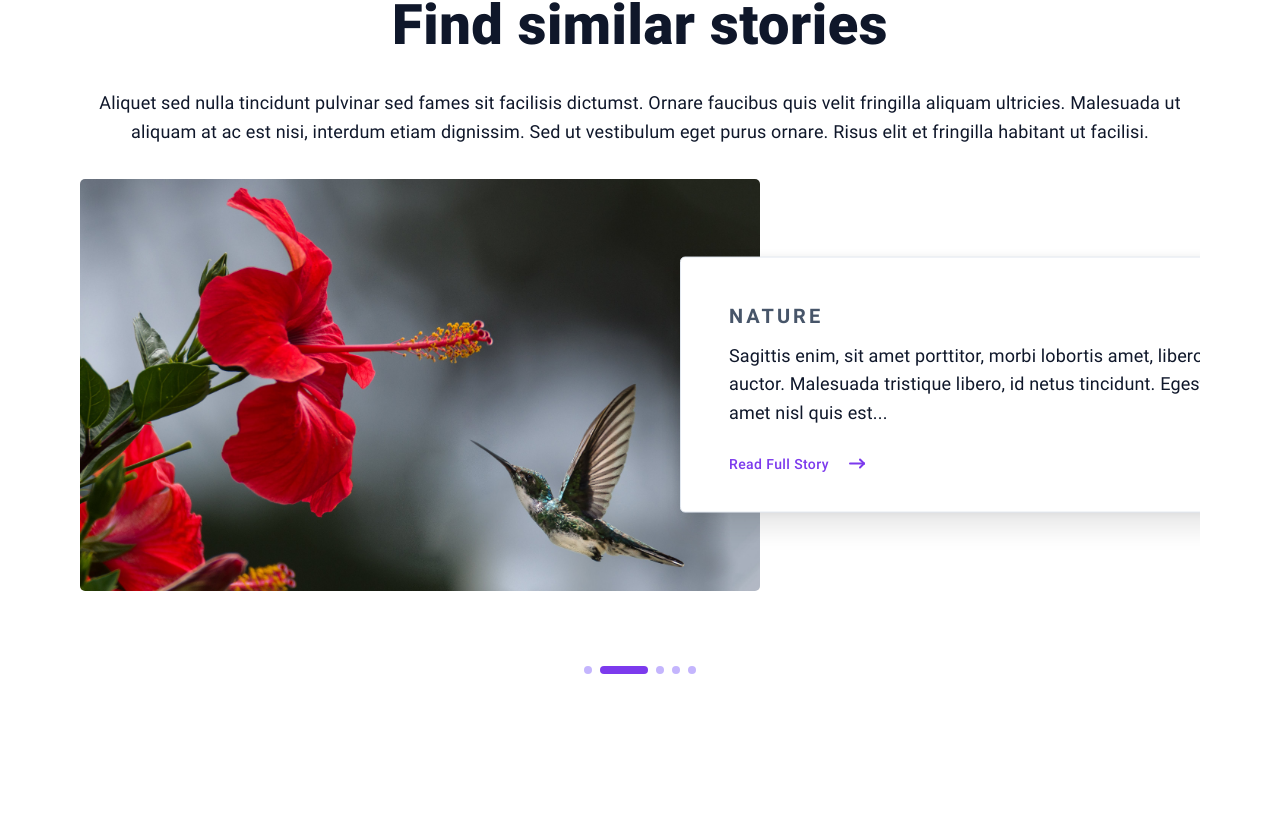
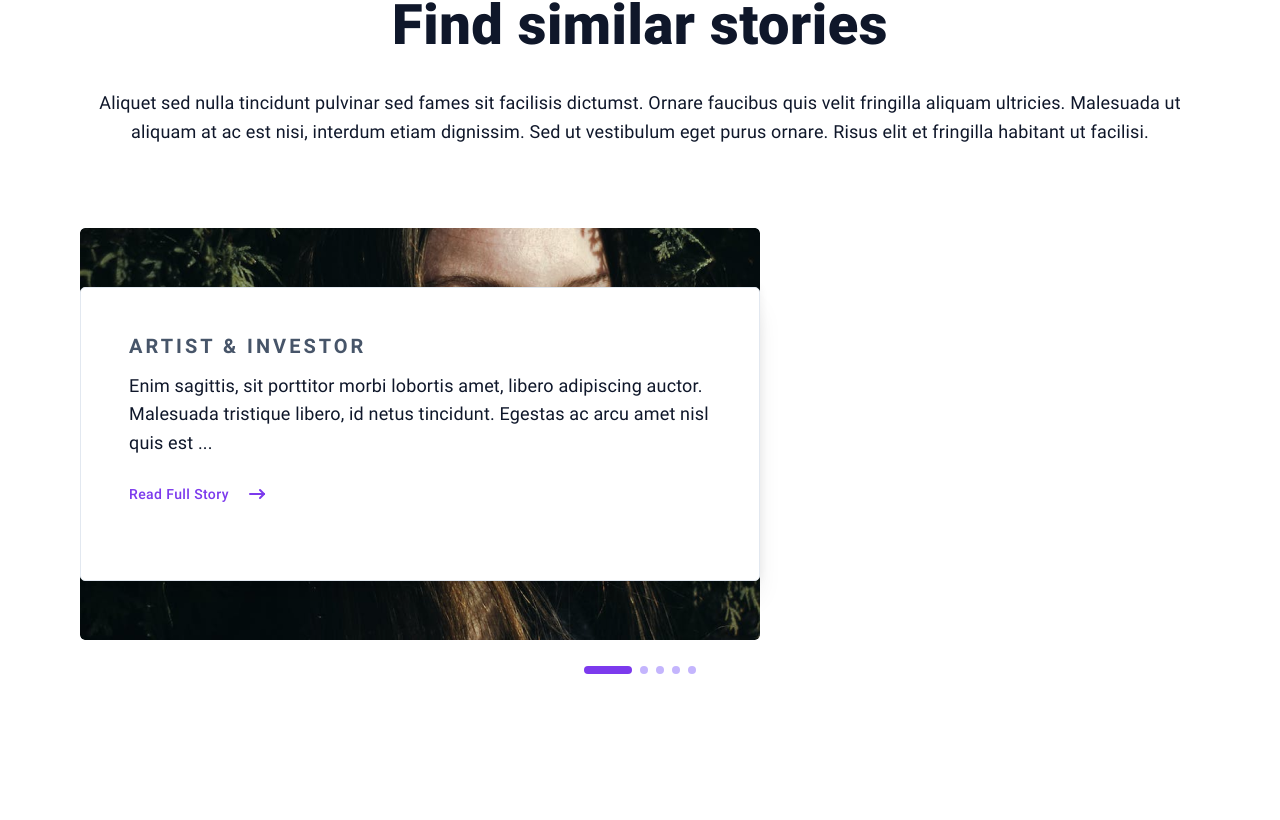
Before and after one commit to xMattRx/POC, a Next.js app: page / in a window 1280 px wide. Shown: the part 2580-3400 px from the top of the page. Built offline with nearby package versions, Linux system fonts and the light colour scheme.

Commit message:
fix: correcting errors

```diff
--- a/src/components/atomic/atoms/navItem/navItem.styles.tsx
+++ b/src/components/atomic/atoms/navItem/navItem.styles.tsx
@@ -15,7 +15,7 @@ MuiStyles => ({
     fontSize: "24px",
     letterSpacing: "0.5px",
     padding: "12px 8px",
-    [theme.breakpoints.up(769)]: {
+    [theme.breakpoints.up(1024)]: {
       fontSize: "16px",
       padding: "12px 8px",
 
--- a/src/components/atomic/molecules/slide/slide.styles.tsx
+++ b/src/components/atomic/molecules/slide/slide.styles.tsx
@@ -7,6 +7,7 @@ type MuiStyles = {
 
 export const SlideStyles = (): MuiStyles => ({
   slide: {
+    alignItems: "center",
     display: "flex",
     justifyContent: "center",
     height: "532px",
@@ -22,15 +23,17 @@ export const SlideStyles = (): MuiStyles => ({
     maxWidth: "361px",
     width: "100%",
     [theme.breakpoints.up("md")]: {
+      alignItems: "center",
       maxWidth: "1280px",
       justifyContent: "flex-start"
     }
   },
   slide__image: {
+    alignItems: "center",
     borderRadius: "5px",
     backgroundSize: "cover",
+    display: "flex",
     height: "241px",
-    position: "relative",
     width: "361px",
     [theme.breakpoints.up("md")]: {
       height: "412px",
@@ -50,14 +53,10 @@ export const SlideStyles = (): MuiStyles => ({
     flexDirection: "column",
     padding: "24px 16px 12px 16px",
     position: "absolute",
-    left: "17px",
-    top: "209px",
     width: "327px",
     [theme.breakpoints.up("md")]: {
-      top: "50%",
-      transform: "translateY(-50%)",
-      left: "600px",
       maxWidth: "680px",
+
       padding: "48px 48px 24px 48px",
       width: "100%"
     },
@@ -67,7 +66,6 @@ export const SlideStyles = (): MuiStyles => ({
     },
   },
   slide__topic: {
-
     fontSize: "20px",
     fontWeight: 700,
     lineHeight: "100%",
--- a/src/components/atomic/molecules/slideContent/slideContent.styles.tsx
+++ b/src/components/atomic/molecules/slideContent/slideContent.styles.tsx
@@ -17,15 +17,14 @@ export const SlideContentStyles = (): MuiStyles => ({
     display: "flex",
     flexDirection: "column",
     padding: "24px 16px 12px 16px",
-    position: "absolute",
     left: "17px",
     top: "209px",
     width: "327px",
     [theme.breakpoints.up("md")]: {
       top: "50%",
-      transform: "translateY(-50%)",
       left: "600px",
       maxWidth: "680px",
+      height: "294px",
       padding: "48px 48px 24px 48px",
       width: "100%"
     },
--- a/src/components/atomic/organisms/footer/footer.styles.tsx
+++ b/src/components/atomic/organisms/footer/footer.styles.tsx
@@ -12,7 +12,7 @@ export const FooterStyles = (): MuiStyles => ({
     width: "100%"
   },
   footer__content: {
-    display: "flex",
+    display: "grid",
     flexDirection: "column",
     justifyContent: "center",
     padding: "0 16px",
@@ -24,7 +24,9 @@ export const FooterStyles = (): MuiStyles => ({
   },
   footer__columns: {
     borderBottom: `1px solid ${theme.palette.grey[200]}`,
-    display: "flex",
+    display: "grid",
+    gridTemplateColumns: "repeat(1, 1fr)",
+    justifyItems: "center",
     flexDirection: "column",
     flexWrap: "wrap",
     gap: "32px",
@@ -32,9 +34,12 @@ export const FooterStyles = (): MuiStyles => ({
     padding: "48px 0px",
     width: "100%",
     [theme.breakpoints.up("md")]: {
-      flexWrap: "wrap",
-      flexDirection: "row",
-      gap: "48px",
+      gridTemplateColumns: "repeat(3, 1fr)",
+      gap: "48px"
+    },
+    [theme.breakpoints.up("lg")]: {
+      gridTemplateColumns: "repeat(6, 1fr)",
+      gap: "48px"
     }
   },
   footer__column: {
@@ -73,9 +78,15 @@ export const FooterStyles = (): MuiStyles => ({
     padding: "24px 0px",
     width: "100%",
     [theme.breakpoints.up("md")]: {
+      flexDirection: "column-reverse",
+      alignItems: "center",
+      justifyContent: "center",
+
+    },
+    [theme.breakpoints.up("lg")]: {
       justifyContent: "space-between",
       padding: "36px 0px",
-      flexDirection: "row",
+      flexDirection: "row"
     }
   },
   footer__rights: {
@@ -85,10 +96,10 @@ export const FooterStyles = (): MuiStyles => ({
     justifyContent: "center",
     width: "100%",
     [theme.breakpoints.up("md")]: {
-      alignItems: "flex-start",
+      alignItems: "center",
       color: theme.palette.brand["100"],
       fontSize: "16px",
-      lineHeight: "140%",
+      lineHeight: "140%"
     }
   },
   footer__linksAndIcons: {
@@ -125,7 +136,7 @@ export const FooterStyles = (): MuiStyles => ({
     height: "24px",
     gap: "24px",
     [theme.breakpoints.up("md")]: {
-      gap: "16px",
+      gap: "16px"
     }
   },
   footer__social: {
@@ -133,9 +144,9 @@ export const FooterStyles = (): MuiStyles => ({
       lineHeight: "140%",
       fontSize: "16px",
       textDecoration: "none",
-      "& > svg":{
+      "& > svg": {
         color: theme.palette.grey["100"],
-        stroke: theme.palette.grey["100"],
+        stroke: theme.palette.grey["100"]
       }
     }
   },
@@ -166,5 +177,5 @@ export const FooterStyles = (): MuiStyles => ({
       lineHeight: "140%",
       textDecoration: "none"
     }
-  },
+  }
 })
--- a/src/components/atomic/organisms/navbar/navbar.styles.tsx
+++ b/src/components/atomic/organisms/navbar/navbar.styles.tsx
@@ -19,7 +19,7 @@ export const NavbarStyles = (handleMenu:boolean): MuiStyles => ({
     padding: "16px",
     position: "relative",
     width: "100%",
-    [theme.breakpoints.up(769)]: {
+    [theme.breakpoints.up(1024)]: {
       alignItems: "center",
       flexDirection: "row",
       justifyContent: "flex-start",
@@ -31,7 +31,7 @@ export const NavbarStyles = (handleMenu:boolean): MuiStyles => ({
     cursor: "pointer",
     display: "flex",
     zIndex: 9999,
-    [theme.breakpoints.up(769)]: {
+    [theme.breakpoints.up(1024)]: {
       display: "none"
     }
   },
@@ -52,7 +52,7 @@ export const NavbarStyles = (handleMenu:boolean): MuiStyles => ({
     width: "50vw",
     transition: "transform 0.3s ease",
     zIndex:99,
-    [theme.breakpoints.up(769)]: {
+    [theme.breakpoints.up(1024)]: {
       borderRadius: "0px",
       boxShadow: "none",
       background: "transparent",
@@ -75,7 +75,7 @@ export const NavbarStyles = (handleMenu:boolean): MuiStyles => ({
     marginTop: "60px",
     gap: "10px",
     padding: "0",
-    [theme.breakpoints.up(769)]: {
+    [theme.breakpoints.up(1024)]: {
       marginTop: "0px",
       alignItems: "center",
       flexDirection: "row",
@@ -119,7 +119,7 @@ export const NavbarStyles = (handleMenu:boolean): MuiStyles => ({
     width: "max-content",
     fontSize: "12px",
     padding: "10px 12px",
-    [theme.breakpoints.up(769)]: {
+    [theme.breakpoints.up(1024)]: {
       padding: "12px 28px",
       fontSize: "14px",
     },
--- a/src/components/atomic/organisms/navbar/navbar.tsx
+++ b/src/components/atomic/organisms/navbar/navbar.tsx
@@ -1,7 +1,9 @@
 /* eslint-disable prefer-const */
 import { Box } from "@mui/material"
+import { IconX } from "@tabler/icons-react"
 import Link from "next/link"
 import { useEffect, useState } from "react"
+import { theme } from "../../../../libs/theme"
 import { Button } from "../../atoms/button/button.tsx"
 import { Logo } from "../../atoms/logo/logo"
 import { NavItem } from "../../atoms/navItem/navItem.tsx"
@@ -14,9 +16,9 @@ export function Navbar({ menuItems }: NavbarProps) {
 
   const actionMenu = (value: boolean) => {
     if (value) {
-      document.body.classList.add("close")
+      document.body.classList.add("open")
     } else {
-      document.body.classList.remove("close")
+      document.body.classList.remove("open")
     }
   }
 
@@ -35,6 +37,9 @@ export function Navbar({ menuItems }: NavbarProps) {
       <Box sx={styles.Navbar__content}>
         <Logo />
         <>
+          {handleMenu ? (
+            <IconX size={24} onClick={actionMenuHamburguer} style={{zIndex:999}} color={theme.palette.brand["100"]} />
+          ) : (
             <Box
               sx={styles.Navbar__menuHamburguer}
               component="img"
@@ -42,6 +47,7 @@ export function Navbar({ menuItems }: NavbarProps) {
               src="./img/navbar/menu-outline.svg"
               alt="Menu icon"
             />
+          )}
         </>
         <Box sx={styles.Navbar__menu} component="nav">
           <Box sx={styles.Navbar__navList} component="ul">
--- a/src/components/atomic/organisms/slides/slides.tsx
+++ b/src/components/atomic/organisms/slides/slides.tsx
@@ -22,10 +22,10 @@ export default function Slides({ slides }: SectionSimilarProps) {
   return (
     <Box sx={styles.slides}>
       <Swiper
-        spaceBetween={30}
+        spaceBetween={100}
         centeredSlides={true}
         autoplay={{
-          delay: 3000
+          delay: 2000000
         }}
         pagination={pagination}
         modules={[Pagination, Autoplay]}
--- a/src/styles/globals.css
+++ b/src/styles/globals.css
@@ -75,6 +75,6 @@
   .swiper-pagination-fraction, .swiper-pagination-custom, .swiper-horizontal > .swiper-pagination-bullets, .swiper-pagination-bullets.swiper-pagination-horizontal{
   }
 
-  .close{
+  .open{
     overflow-y: hidden;
   }
```
Lines whose indentation alone changed are shown as unchanged.
